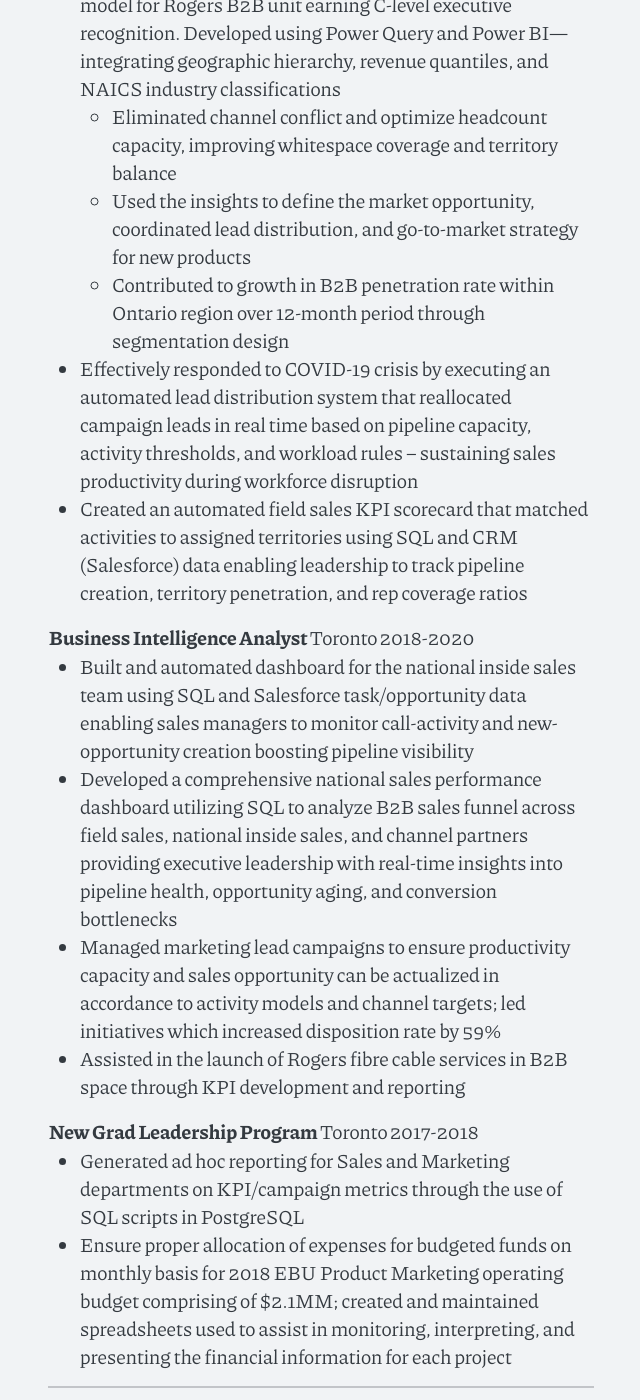
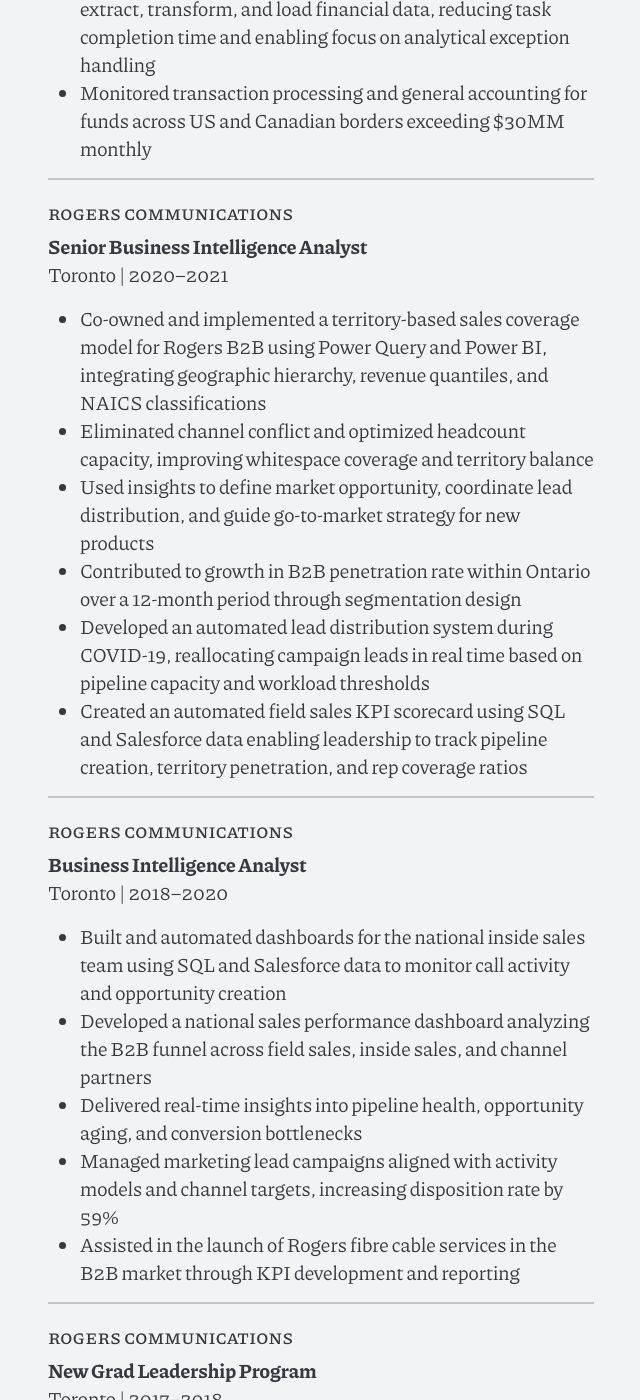
Before and after one commit to sahil-s-lab/portfolio, a Jekyll site: the page built from cv.md, in a window 1280 px wide and 1400 px high, scrolled down 1450 px. Shown: the whole window, without its empty margins (319-959 px from the left). Built offline with Jekyll 4.4.1, drawn with Linux system fonts in a browser that asks for light colours; some web fonts are replaced; our own code applies the rules of GitHub Pages for plain Markdown files; some of the changed text lies outside the part shown.

Commit message:
Update cv.md

```diff
--- a/cv.md
+++ b/cv.md
@@ -8,103 +8,127 @@
 
 ---
 
-## Statement of Interest
+## Objective
 
-Firm believer in leveraging technical acumen alongside powerful storytelling as a vehicle for impactful organizational change. Blending 7+ years of skills in data analytics, strategy development, and cross-functional knowledge of corporate finance, marketing, and sales to bring a holistic perspective to real world challenges.
+Firm believer in leveraging technical acumen alongside powerful storytelling as a vehicle for impactful organizational change. Blending 8+ years of skills in data analytics, strategy development, and cross-functional knowledge of corporate finance, marketing, and sales to bring a holistic perspective to real-world challenges.
 
 ---
 
-## Education
+## Core Competencies
 
-**Queen's University** | Toronto | 2024
-*Master of Management Analytics, Analytics & Artificial Intelligence (A&AI)*
-- Cumulative GPA of 4.0/4.3
+### Skills
+- Requirements translation *(business → technical)*
+- Data modeling
+- Workflow automation
+- Visual design *(KPI design & executive reporting)*
+- Analytical storytelling & insight communication
+- Statistical analysis *(regression, hypothesis testing, probability distributions)*
+- Financial analysis *(IFRS / GAAP exposure)*
 
-**University of Guelph-Humber** | Toronto | 2013-2017
-*Bachelors of Business Administration, Accounting*
-- Cumulative GPA of 3.7/4.0
+### Programming Languages and Tools
+- SQL *(experienced)*
+- Python *(data analysis, predictive modeling)*
+- Power BI *(dashboard visualization)*
+- Excel *(advanced)*, Access
+- Pentaho *(ETL)*, Alteryx
+- Oracle SQL Developer, PostgreSQL
+- Salesforce *(CRM analytics)*
 
 ---
 
 ## Work Experience
 
 ### TD Bank
-**Finance Operations Analyst** | Moncton | 2021-Present
+**Finance Operations Analyst**
+Moncton | 2021–Present
 
-- Managed 40+ unique recurring financial support services while maintaining and optimizing automated workflows, saving 48 hours of work annually
-- Designed and implemented SQL based ETL pipelines to extract, transform, and load financial data, reducing task completion time freeing up space to focus attention on exceptions or discrepancies that require analytical review
-- Monitored transaction processing and general accounting for funds across US and Canadian borders for brown dollars in excess of $30MM monthly
-
-### Rogers
-**Senior Business Intelligence Analyst** | Toronto | 2020-2021
-
-- Co-owned and instituted a territory-based sales coverage plan model for Rogers B2B unit earning C-level executive recognition. Developed using Power Query and Power BI—integrating geographic hierarchy, revenue quantiles, and NAICS industry classifications
-  - Eliminated channel conflict and optimize headcount capacity, improving whitespace coverage and territory balance
-  - Used the insights to define the market opportunity, coordinated lead distribution, and go-to-market strategy for new products
-  - Contributed to growth in B2B penetration rate within Ontario region over 12-month period through segmentation design
-- Effectively responded to COVID-19 crisis by executing an automated lead distribution system that reallocated campaign leads in real time based on pipeline capacity, activity thresholds, and workload rules – sustaining sales productivity during workforce disruption
-- Created an automated field sales KPI scorecard that matched activities to assigned territories using SQL and CRM (Salesforce) data enabling leadership to track pipeline creation, territory penetration, and rep coverage ratios
-
-**Business Intelligence Analyst** | Toronto | 2018-2020
-
-- Built and automated dashboard for the national inside sales team using SQL and Salesforce task/opportunity data enabling sales managers to monitor call-activity and new-opportunity creation boosting pipeline visibility
-- Developed a comprehensive national sales performance dashboard utilizing SQL to analyze B2B sales funnel across field sales, national inside sales, and channel partners providing executive leadership with real-time insights into pipeline health, opportunity aging, and conversion bottlenecks
-- Managed marketing lead campaigns to ensure productivity capacity and sales opportunity can be actualized in accordance to activity models and channel targets; led initiatives which increased disposition rate by 59%
-- Assisted in the launch of Rogers fibre cable services in B2B space through KPI development and reporting
-
-**New Grad Leadership Program** | Toronto | 2017-2018
-
-- Generated ad hoc reporting for Sales and Marketing departments on KPI/campaign metrics through the use of SQL scripts in PostgreSQL
-- Ensure proper allocation of expenses for budgeted funds on monthly basis for 2018 EBU Product Marketing operating budget comprising of $2.1MM; created and maintained spreadsheets used to assist in monitoring, interpreting, and presenting the financial information for each project
+- Managed 40+ recurring financial support services while maintaining and optimizing automated workflows, saving 48 hours of work annually
+- Designed and implemented SQL-based ETL pipelines to extract, transform, and load financial data, reducing task completion time and enabling focus on analytical exception handling
+- Monitored transaction processing and general accounting for funds across US and Canadian borders exceeding $30MM monthly
 
 ---
 
-## Core Competencies
+### Rogers Communications
+**Senior Business Intelligence Analyst**
+Toronto | 2020–2021
 
-**Skills:** Statistics (regression, hypothesis testing, probability distributions), data modelling, visual design
-
-**Programming Languages:** Python (data analysis, machine learning, predictive analytics), SQL, and familiarity in R and VBA
-
-**Tools:** MS Excel, MS Access and MS suite of tools, RDBMS platforms such as Oracle SQL Developer and PostgreSQL, Salesforce, Pentaho (ETL tool), Alteryx, R Studio, Tableau
-
-**Languages:** English and Punjabi (Bilingual)
+- Co-owned and implemented a territory-based sales coverage model for Rogers B2B using Power Query and Power BI, integrating geographic hierarchy, revenue quantiles, and NAICS classifications
+- Eliminated channel conflict and optimized headcount capacity, improving whitespace coverage and territory balance
+- Used insights to define market opportunity, coordinate lead distribution, and guide go-to-market strategy for new products
+- Contributed to growth in B2B penetration rate within Ontario over a 12-month period through segmentation design
+- Developed an automated lead distribution system during COVID-19, reallocating campaign leads in real time based on pipeline capacity and workload thresholds
+- Created an automated field sales KPI scorecard using SQL and Salesforce data enabling leadership to track pipeline creation, territory penetration, and rep coverage ratios
 
 ---
 
-## Awards and Honours
+### Rogers Communications
+**Business Intelligence Analyst**
+Toronto | 2018–2020
 
-**Buddha's Light Scholarship** | 2024
-Awarded by Fo Guang Shan (FGS) Toronto for academic achievement, leadership, and community service
-
-**Dean's Honours List** | 2013-2017
-Awarded to the top 10th percentile in academic achievement of the 2017 graduating class
+- Built and automated dashboards for the national inside sales team using SQL and Salesforce data to monitor call activity and opportunity creation
+- Developed a national sales performance dashboard analyzing the B2B funnel across field sales, inside sales, and channel partners
+- Delivered real-time insights into pipeline health, opportunity aging, and conversion bottlenecks
+- Managed marketing lead campaigns aligned with activity models and channel targets, increasing disposition rate by 59%
+- Assisted in the launch of Rogers fibre cable services in the B2B market through KPI development and reporting
 
 ---
 
-## Volunteer Experience and Extra-Curriculars
+### Rogers Communications
+**New Grad Leadership Program**
+Toronto | 2017–2018
 
-**Canadian Red Cross** | Toronto | 2022-Present
-*Emergency Responder Team Member*
-- Supported multiple emergency deployments, including Pimicikamak Cree Nation Wildfire Response, Georgina Pefferlaw Warming Centres, and Peel Asylum Seekers, delivering essential services, resources, and well-being support to affected populations
-
-**Amateur Martial Arts Athlete** | Toronto | 2015-Present
-*BJJ Tournament Champion – Various*
-- Balanced mental, physical, and emotional challenges of combative competition and daily training
-
-**Queen's University Assets Fund** | Toronto | 2024
-*Investment Analyst*
-- Supported research and investment strategy development for a student-managed portfolio of alternative assets totaling ~$600,000
-
-**Harvest House** | Moncton | 2022-2023
-*Kitchen Staff Volunteer*
-- Serving over 300 meals each day for at-risk communities in the Greater Moncton Area
-- Improvise and enhance meal plans according to available ingredients with consideration to nutrition and overall quality
-
-**Youth Mentor** | Brampton | 2019-2020
-*Big Brothers and Sisters of Peel*
-- Counselled assigned mentees (2) throughout adolescent experiences
-- Developed and maintained positive relationships with other mentees and mentors in the group mentoring program
+- Generated ad hoc reporting for Sales and Marketing departments using SQL scripts in PostgreSQL
+- Managed expense allocation for the 2018 EBU Product Marketing operating budget of $2.1MM
+- Built financial tracking spreadsheets to monitor and present project-level financial performance
 
 ---
 
-*References available upon request*
+## Education
+
+### Queen’s University
+**Master of Management Analytics (Analytics & Artificial Intelligence)**
+2024
+
+- GPA: 4.0 / 4.3
+- Buddha’s Light Scholarship
+
+---
+
+### University of Guelph-Humber
+**Bachelor of Business Administration (Accounting)**
+2013–2017
+
+- GPA: 3.7 / 4.0
+- Dean’s Honour List *(Top 10% of graduating class)*
+
+---
+
+## Volunteer Experience & Extracurriculars
+
+### Canadian Red Cross
+**Emergency Responder Team Member**
+Toronto | 2022–Present
+
+- Supported emergency deployments including Pimicikamak Cree Nation Wildfire Response, Georgina Pefferlaw Warming Centres, and Peel Asylum Seekers Response
+- Delivered essential services, resources, and well-being support to affected populations
+
+---
+
+### Queen’s University Assets Fund
+**Investment Analyst**
+Toronto | 2024
+
+- Conducted research and supported investment strategy development for a student-managed alternative assets portfolio (~$600,000)
+
+---
+
+### Big Brothers Big Sisters of Peel
+**Youth Mentor**
+Brampton | 2019–2020
+
+- Mentored two youth through the group mentoring program
+- Built positive developmental relationships and peer support networks
+
+---
+
+**References available upon request**
```
